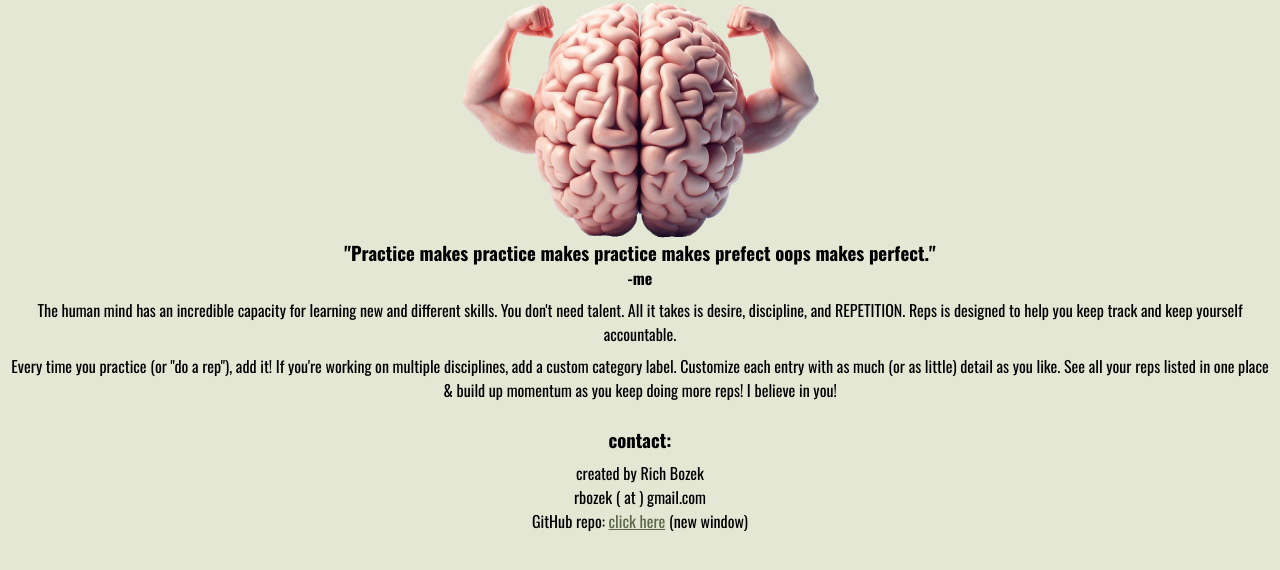
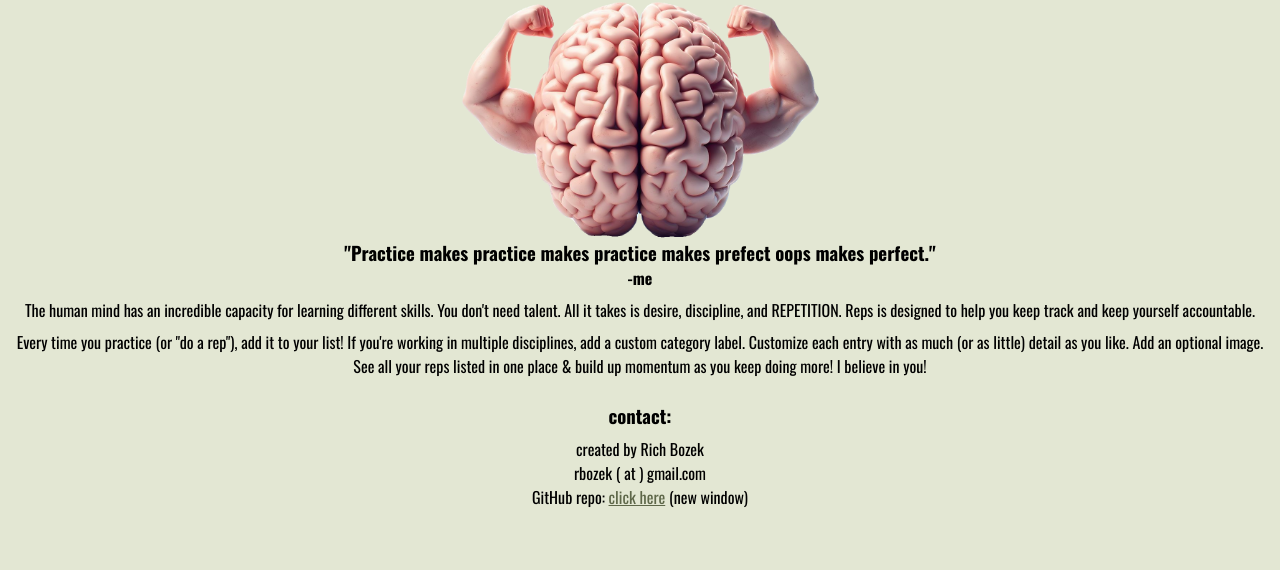
Before and after one commit to rbozek/reps, a Django app: page /about/ in a window 1280 px wide. Shown: the part 101-671 px from the top of the page. Run offline with Django 4.2, Linux system fonts and the light colour scheme.

Commit message:
update about text

```diff
--- a/main_app/templates/about.html
+++ b/main_app/templates/about.html
@@ -15,9 +15,9 @@
     <h3>"Practice makes practice makes practice makes prefect oops makes perfect."</h3>
     <h4>-me</h4>
 
-    <p>The human mind has an incredible capacity for learning new and different skills. You don't need talent. All it takes is desire, discipline, and REPETITION. Reps is designed to help you keep track and keep yourself accountable. </p>
+    <p>The human mind has an incredible capacity for learning different skills. You don't need talent. All it takes is desire, discipline, and REPETITION. Reps is designed to help you keep track and keep yourself accountable.</p>
 
-    <p>Every time you practice (or "do a rep"), add it! If you're working on multiple disciplines, add a custom category label. Customize each entry with as much (or as little) detail as you like. See all your reps listed in one place & build up momentum as you keep doing more reps! I believe in you!</p>
+    <p>Every time you practice (or "do a rep"), add it to your list! If you're working in multiple disciplines, add a custom category label. Customize each entry with as much (or as little) detail as you like. Add an optional image. See all your reps listed in one place & build up momentum as you keep doing more! I believe in you! </p>
     <br>
     <h3>contact:</h3>
     <p>created by Rich Bozek
```
